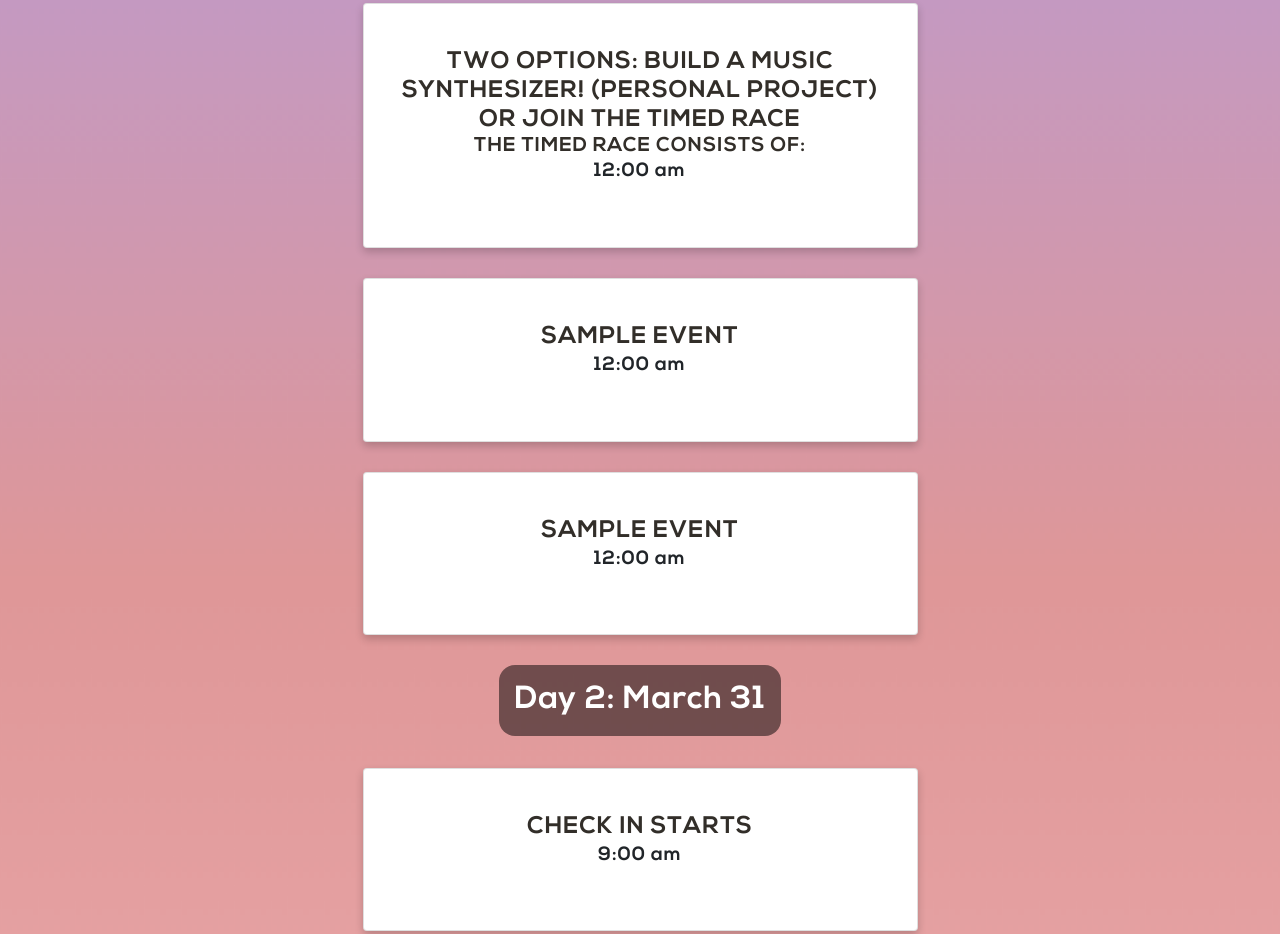
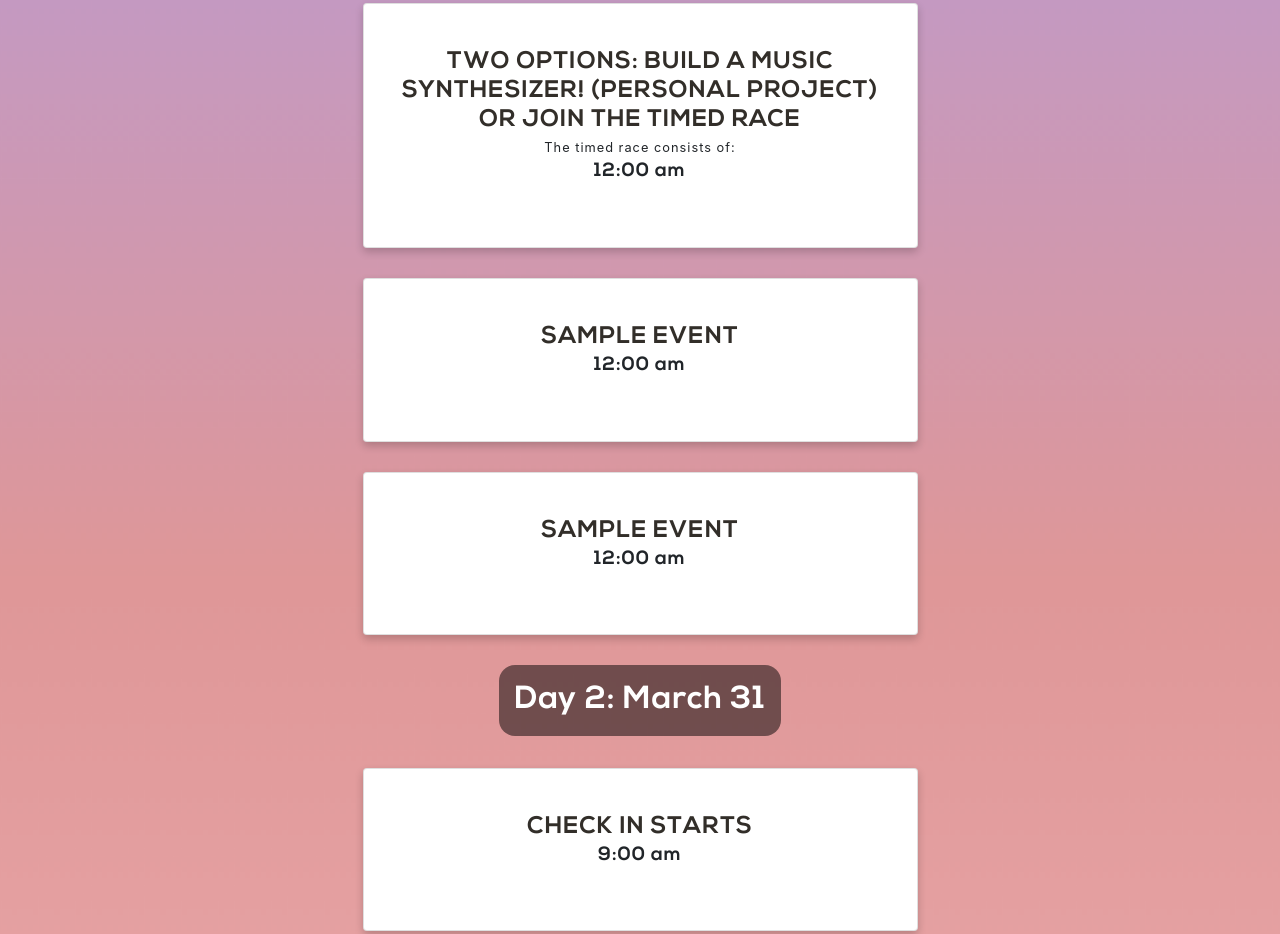
Before and after one commit to wecehacks/2024, a website with bundled scripts: page schedule.html in a window 1280 px wide. Shown: the part 853-1787 px from the top of the page. Built offline with nearby package versions, Linux system fonts and the light colour scheme.

Commit message:
Update schedule.html

```diff
--- a/schedule.html
+++ b/schedule.html
@@ -124,7 +124,7 @@
 							<div class="card py-4 h-100 block-bg">
 								<div class="card-body text-center">
 									<h4 class="text-uppercase m-0 nexa gray-text">Two options: Build a music synthesizer! (personal project) or Join the Timed Race</h4>
-									<h5 class="text-uppercase m-0 nexa gray-text">The timed race consists of:</h5>
+									<small>The timed race consists of:</small>
 									<div class="text-black-60 nexa schedule-card-time-text">
 										<p>
 											12:00 am
```
